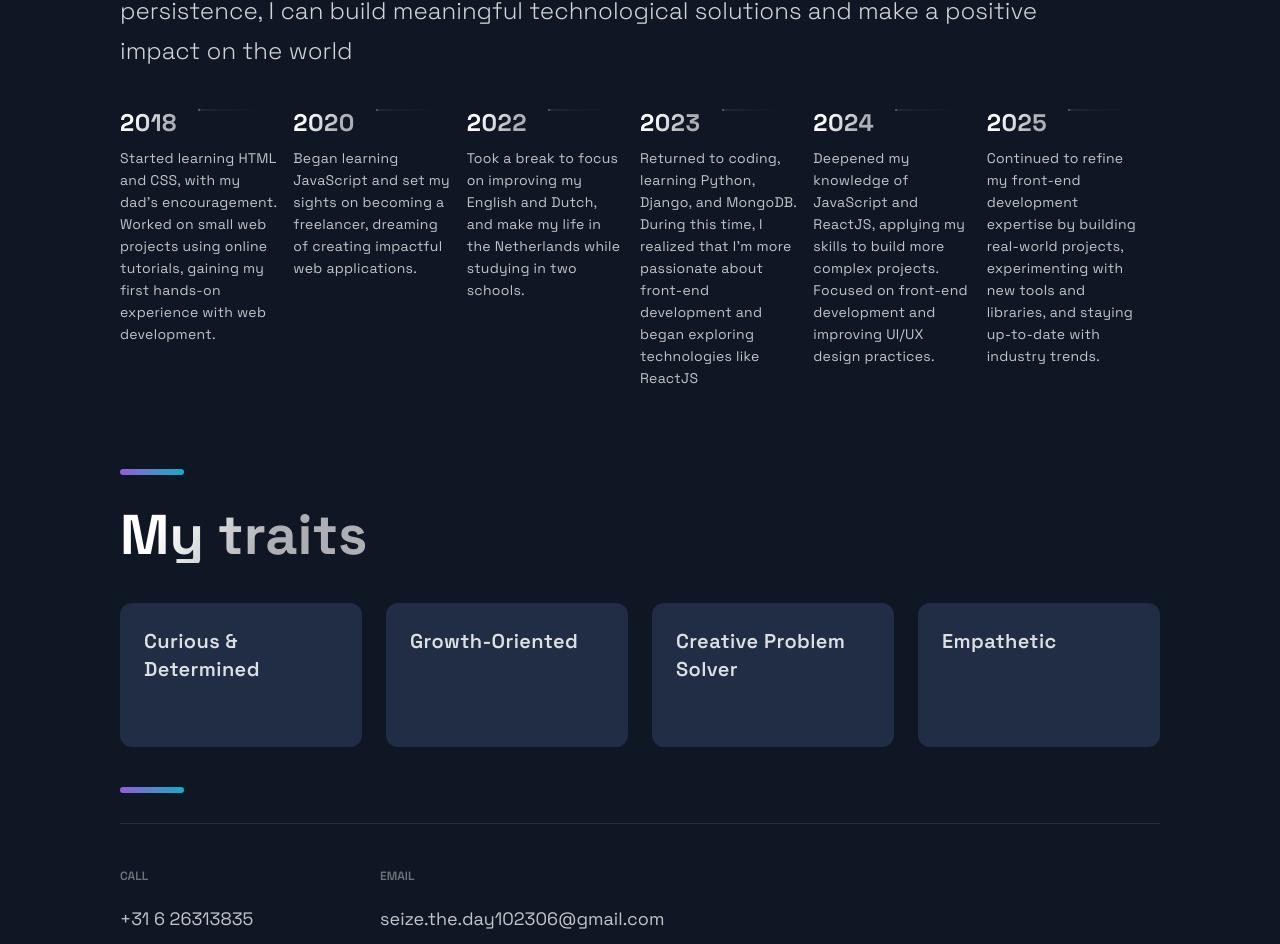
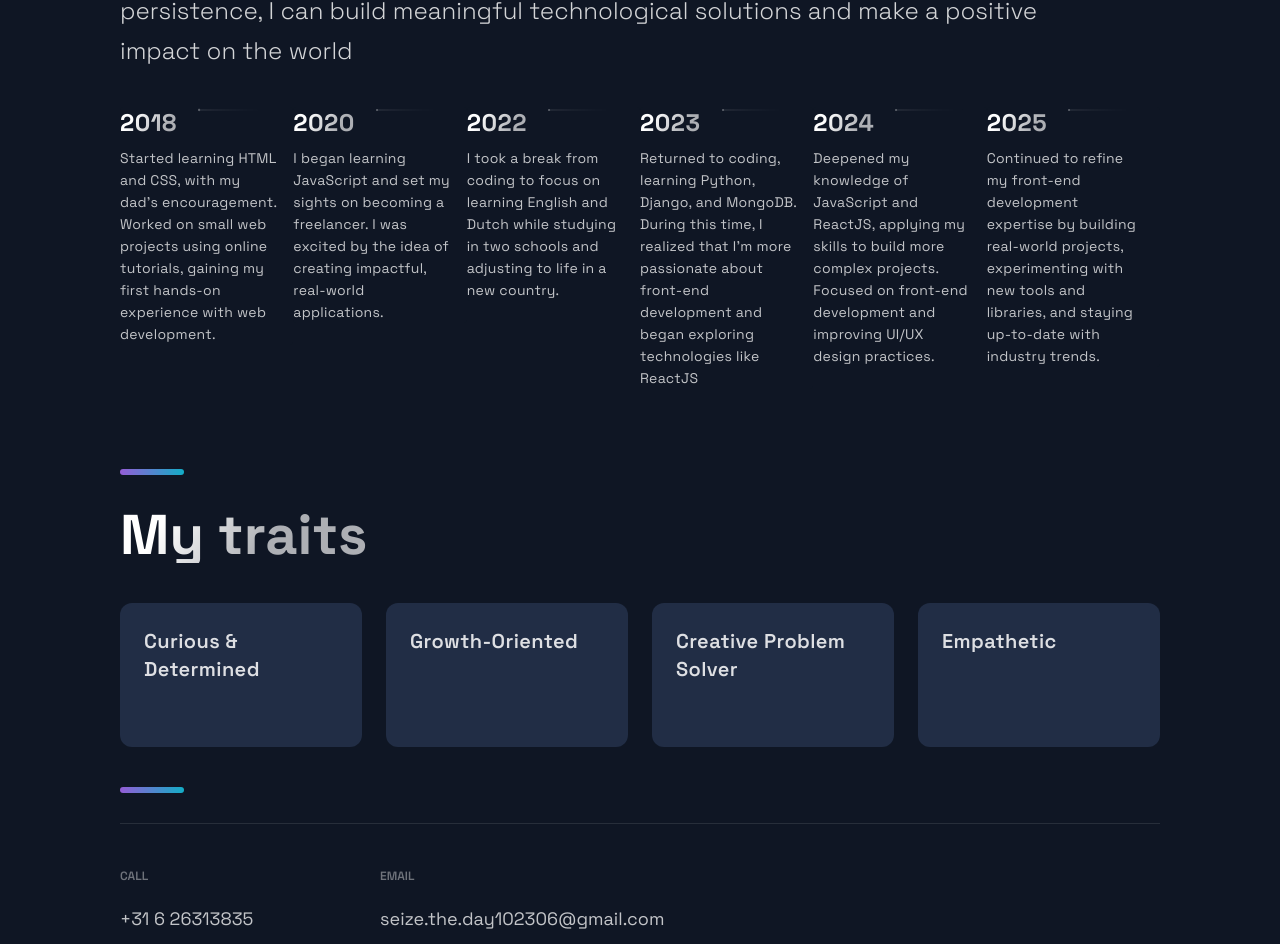
Before and after one commit to MrsMlynchik/Portfolio, a Next.js app: page / in a window 1280 px wide. Shown: the part 2931-3875 px from the top of the page. Built offline with nearby package versions, Linux system fonts and the light colour scheme.

Commit message:
Update constants.js

```diff
--- a/src/constants/constants.js
+++ b/src/constants/constants.js
@@ -45,11 +45,11 @@ export const TimeLineData = [
   },
   {
     year: 2020,
-    text: 'Began learning JavaScript and set my sights on becoming a freelancer, dreaming of creating impactful web applications.'
+    text: 'I began learning JavaScript and set my sights on becoming a freelancer. I was excited by the idea of creating impactful, real-world applications.'
   },
   {
     year: 2022,
-    text: 'Took a break to focus on improving my English and Dutch, and make my life in the Netherlands while studying in two schools.'
+    text: 'I took a break from coding to focus on learning English and Dutch while studying in two schools and adjusting to life in a new country.'
   },
   {
     year: 2023,
```
